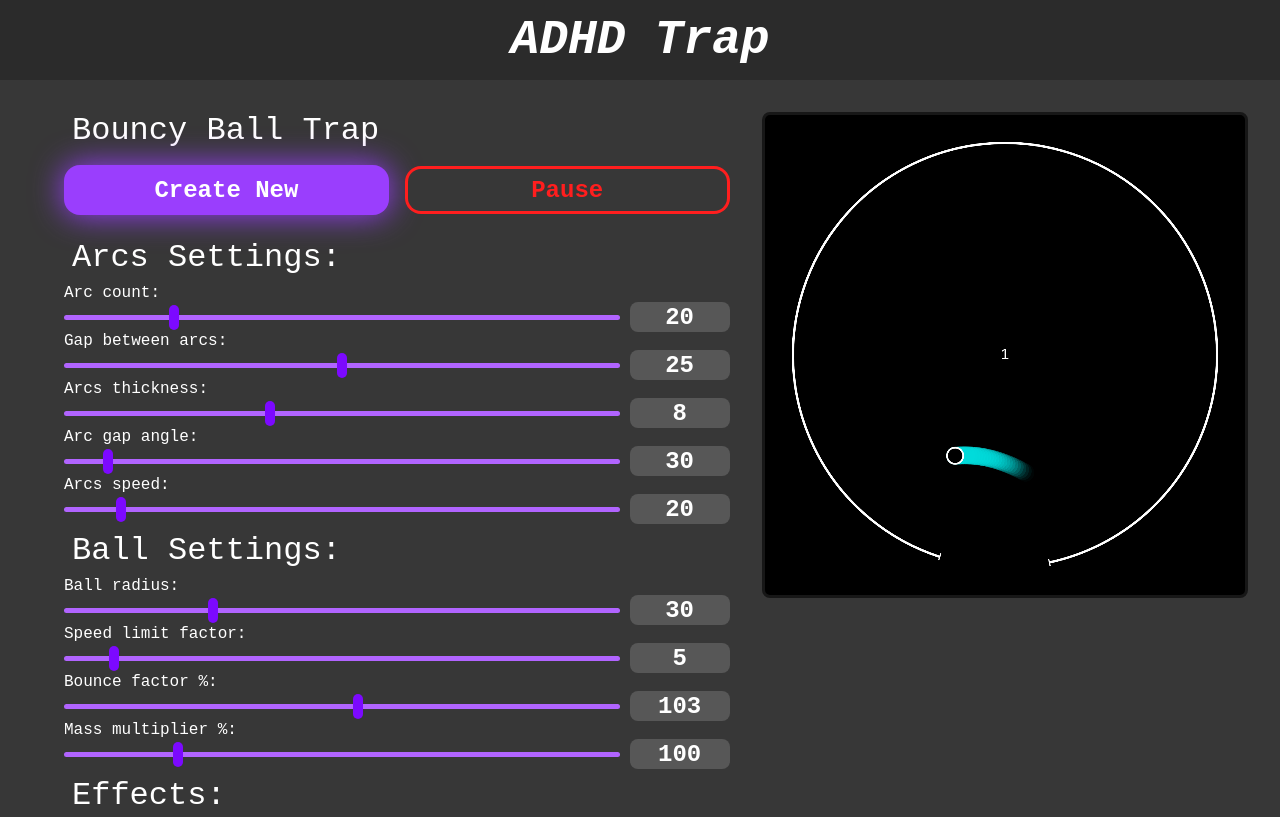
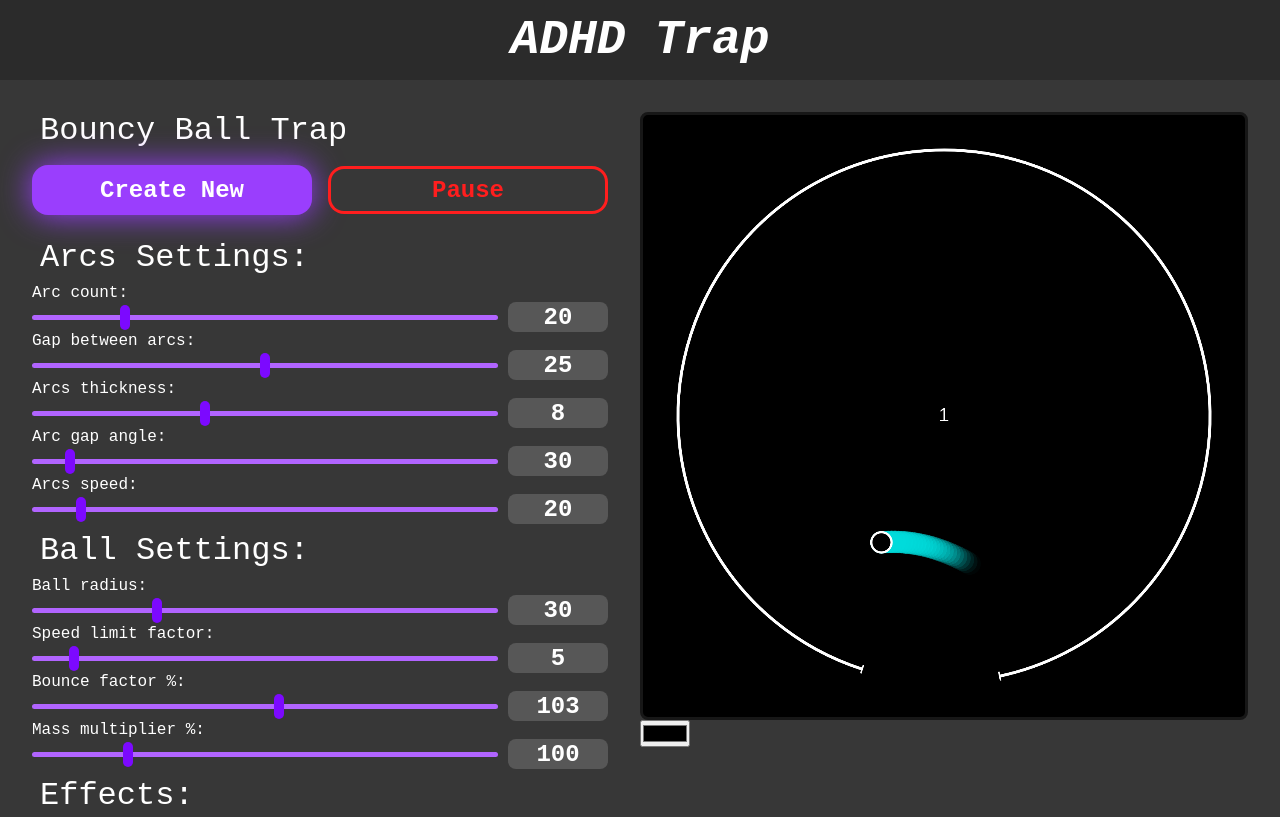
Before and after one commit to Zabrafax/adhd-trap, a plain HTML site: page index.html in a window 1280 px wide. Shown: the top 817 px of the page. Drawn offline with Linux system fonts and the light colour scheme.

Commit message:
grid added

```diff
--- a/css/style.css
+++ b/css/style.css
@@ -106,36 +106,26 @@ main {
     padding: 0 2rem;
 }
 
+/*.game__container {*/
+/*    display: flex;*/
+/*    justify-content: center;*/
+/*    align-items: start;*/
+/*    flex-wrap: nowrap;*/
+/*    flex-direction: row;*/
+/*}*/
+
 .game__container {
-    display: flex;
-    justify-content: center;
-    align-items: start;
-    flex-wrap: nowrap;
-    flex-direction: row-reverse;
-}
-
-.canvas__container {
-    width: 40%;
-    aspect-ratio: 1 / 1;
-
-    display: flex;
-    justify-content: center;
-    align-items: center;
-}
-
-.canvas__element {
-    background: var(--canvas-background);
-
-    border: 3px solid var(--color-footer);
-    border-radius: 0.5rem;
-
-    /*box-shadow: 0 0 0.5rem black;*/
+    display: grid;
+    grid-template-columns: repeat(2, 1fr);
+    grid-template-rows: repeat(2, 1fr);
+    grid-column-gap: 0;
+    grid-row-gap: 0;
 }
 
 .settings__container {
-    width: 60%;
-    height: 100%;
-    padding: 0 2rem;
+    grid-area: 1 / 1 / 3 / 2;
+
+    padding: 0 2rem 0 0;
 
     display: flex;
     flex-direction: column;
@@ -198,6 +188,31 @@ main {
     align-items: center;
 }
 
+.canvas__container {
+    grid-area: 1 / 2 / 2 / 3;
+    aspect-ratio: 1 / 1;
+
+    display: flex;
+    justify-content: center;
+    align-items: center;
+}
+
+.canvas__element {
+    width: 100%;
+    height: 100%;
+
+    background: var(--canvas-background);
+
+    border: 3px solid var(--color-footer);
+    border-radius: 0.5rem;
+
+    /*box-shadow: 0 0 0.5rem black;*/
+}
+
+.color__container {
+    grid-area: 2 / 2 / 3 / 3;
+}
+
 footer {
     height: 5rem;
     padding: 1rem 2rem;
@@ -231,13 +246,27 @@ footer p:first-of-type {
         flex-direction: column;
     }
 
+    .settings__container {
+        width: 100%;
+        height: fit-content;
+        padding: 0;
+        margin-bottom: 1rem;
+
+        order: 2;
+    }
+
     .canvas__container {
         width: 100%;
+        height: fit-content;
+        margin-bottom: 1rem;
+
+        order: 1;
     }
 
-    .settings__container {
+    .color__container {
         width: 100%;
-        padding: 0;
-        margin-top: 1rem;
+        height: fit-content;
+
+        order: 3;
     }
 }
--- a/index.html
+++ b/index.html
@@ -16,10 +16,6 @@
 
     <main class="main">
         <div class="main__block game__container">
-
-            <div class="canvas__container">
-                <canvas class="canvas__element" id="canvas"></canvas>
-            </div>
 
             <div class="settings__container">
                 <h1>Bouncy Ball Trap</h1>
@@ -159,6 +155,14 @@
 
             </div>
 
+            <div class="canvas__container">
+                <canvas class="canvas__element" id="canvas"></canvas>
+            </div>
+
+            <div class="color__container">
+                <input type="color" class="color__input" id="color">
+            </div>
+
         </div>
     </main>
 
--- a/js/script.js
+++ b/js/script.js
@@ -11,12 +11,10 @@ function resizeCanvas() {
     canvasElement.width = 1600;
     canvasElement.height = 1600;
 
-    canvasElement.style.width = `${container.clientWidth}px`;
-    canvasElement.style.height = `${container.clientWidth}px`;
     game.updateCtx(canvasElement, ctx);
 }
 resizeCanvas();
-window.addEventListener("resize", resizeCanvas);
+//window.addEventListener("resize", resizeCanvas);
 
 const startButton = document.getElementById('startButton');
 startButton.addEventListener('click', function() {
```
